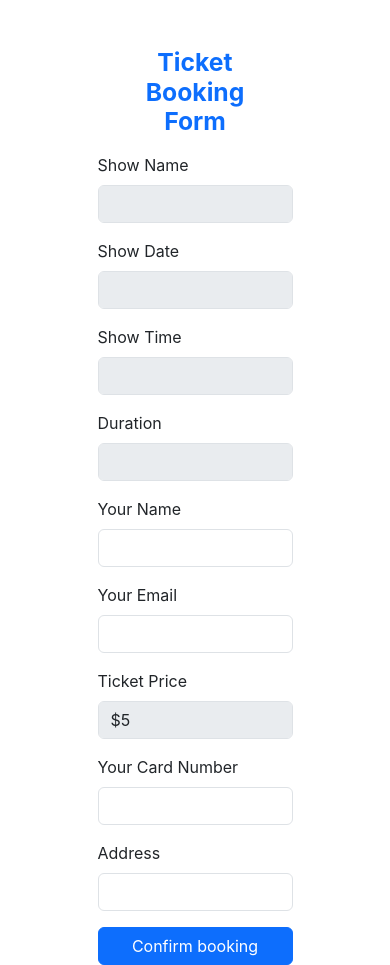
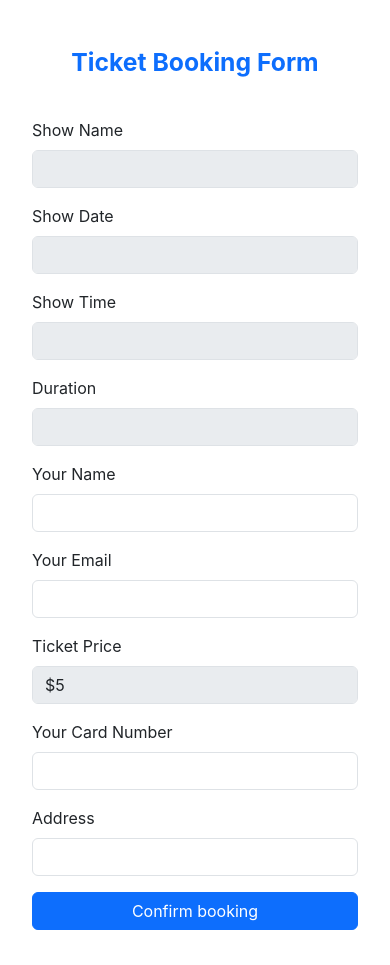
Before and after one commit to rabiul155/quadb-tech-task, a React (Create React App) app: page /ticket/1 in a window 390 px wide. Built offline with nearby package versions, Linux system fonts and the light colour scheme.

Commit message:
responsive done

```diff
--- a/src/App.js
+++ b/src/App.js
@@ -16,11 +16,11 @@ function App() {
       element: <Shows></Shows>
     },
     {
-      path: 'show/:id',
+      path: '/show/:id',
       element: <Show></Show>
     },
     {
-      path: 'ticket/:id',
+      path: '/ticket/:id',
       element: <Ticket></Ticket>
     },
     ]
--- a/src/Pages/Show/Show.js
+++ b/src/Pages/Show/Show.js
@@ -21,8 +21,8 @@ const Show = () => {
         <div>
             {
                 show ?
-                    <div className=' w-75 mx-auto mt-5'>
-                        <div className="card mb-3" >
+                    <div className=' show-card mx-auto mt-4'>
+                        <div className="card m-4 " >
                             <div className="row g-0">
                                 <div className="col-md-4 ">
                                     <img src={show?.image?.original} className="img-fluid  rounded-start" alt="..." />
--- /dev/null
+++ b/src/Pages/Ticket/Ticket.css
@@ -0,0 +1,9 @@
+.ticket {
+    width: 50%;
+}
+
+@media only screen and (max-width: 920px) {
+    .ticket {
+        width: 100%;
+    }
+}
--- a/src/Pages/Ticket/Ticket.js
+++ b/src/Pages/Ticket/Ticket.js
@@ -1,5 +1,6 @@
 import React, { useEffect, useState } from 'react';
 import { useNavigate } from 'react-router-dom';
+import './Ticket.css'
 
 const Ticket = () => {
 
@@ -29,9 +30,9 @@ const Ticket = () => {
 
     return (
 
-        <div className=' w-50 mx-auto mt-5'>
+        <div className='ticket mx-auto mt-5'>
             <h2 className=' fw-bold text-center text-primary m-3'>Ticket Booking Form</h2>
-            <form onSubmit={handleSubmit} className="row g-3">
+            <form onSubmit={handleSubmit} className="row g-3 m-4">
                 <div className="col-md-6">
                     <label className="form-label">Show Name</label>
                     <input disabled defaultValue={show?.name} type="text" className="form-control" />
--- /dev/null
+++ b/src/components/DisplayShow/DisplayShow.css
@@ -0,0 +1,9 @@
+.show-card {
+    width: 75%;
+}
+
+@media only screen and (max-width: 920px) {
+    .show-card {
+        width: 100%;
+    }
+}
--- a/src/components/DisplayShow/DisplayShow.js
+++ b/src/components/DisplayShow/DisplayShow.js
@@ -1,5 +1,6 @@
 import React from 'react';
 import { Link } from 'react-router-dom';
+import './DisplayShow.css'
 
 const DisplayShow = ({ show }) => {
 
@@ -8,8 +9,8 @@ const DisplayShow = ({ show }) => {
     }
 
     return (
-        <div className=' w-75 mx-auto'>
-            <div className="card mb-3" >
+        <div className='show-card mx-auto'>
+            <div className="card m-4" >
                 <div className="row g-0">
                     <div className="col-md-3 ">
                         <img src={show?.image?.original} className="img-fluid  rounded-start" alt="..." />
```
